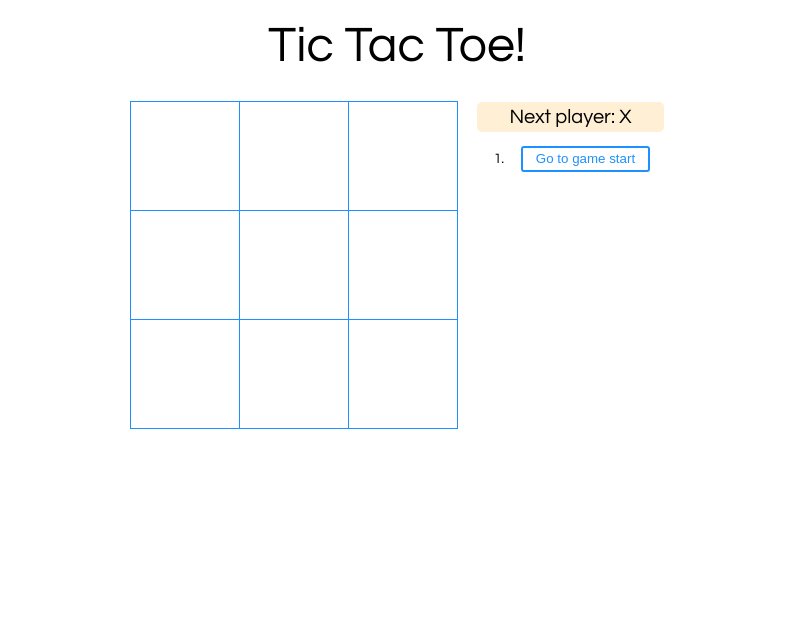
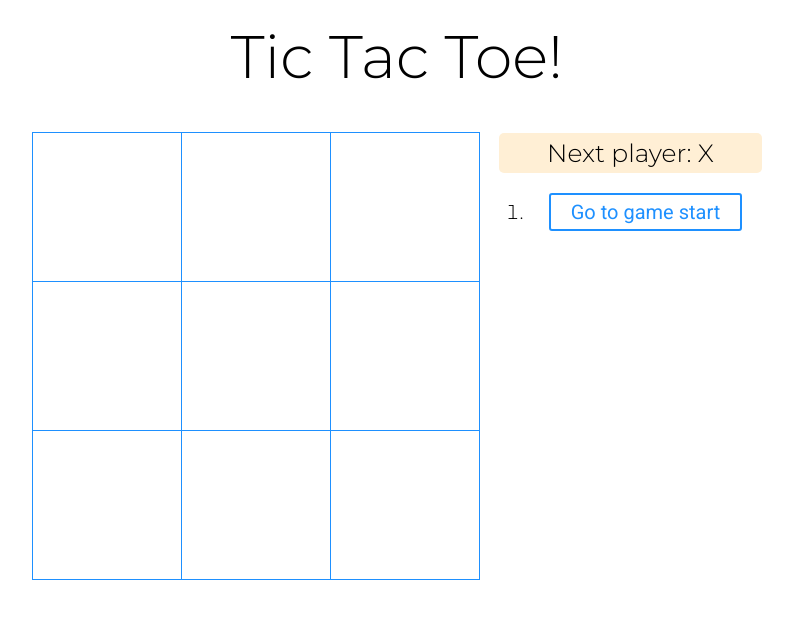
Before and after one commit to brentonjackson/tic-tac-toe, a React app: page / in a window 1280 px wide. Shown: the whole page, without its empty margins (243-1036 px from the left). Built offline with nearby package versions, Linux system fonts and the light colour scheme.

Commit message:
accounted for discrepencies in production and dev (sizing)

```diff
--- a/src/index.css
+++ b/src/index.css
@@ -1,5 +1,5 @@
 body {
-  font: 14px Montsterrat,"Century Gothic", Futura, sans-serif;
+  font: 14px Montserrat,"Century Gothic", Futura, sans-serif;
   margin: 20px;
 }
 
@@ -11,6 +11,7 @@ body {
 
 ol, ul {
   padding-left: 30px;
+  font-size: 20px;
 }
 
 li {
@@ -25,8 +26,8 @@ li {
 
 .title{
   text-align: center;
-  font-size: 50px;
-  margin-bottom: 30px;
+  font-size: 60px;
+  margin-bottom: 40px;
   font-weight: lighter;
 }
 
--- a/src/index.js
+++ b/src/index.js
@@ -11,6 +11,8 @@ const Button = styled.button`
   color: dodgerblue;
   margin: 0 1em;
   padding: 0.25em 1em;
+  font-family: Roboto;
+  font-size: 20px;
 
   &:focus {
     font-weight: bold;
@@ -22,15 +24,15 @@ const SquareButton = styled.button`
   border: 1px solid dodgerblue;
   color: dodgerblue;
   float: left;
-  font-size: 60px;
+  font-size: 65px;
   font-weight: bold;
   line-height: 34px;
-  height: 110px;
+  height: 150px;
   margin-right: -1px;
   margin-top: -1px;
   padding: 0;
   text-align: center;
-  width: 110px;
+  width: 150px;
 
   &:focus {
     outline: none;
@@ -39,7 +41,7 @@ const SquareButton = styled.button`
 
 const StatusDiv = styled.div`
 
-  font-size: 20px;
+  font-size: 25px;
   // font-weight: bold;
   background: papayawhip;
   border-radius: 5px;
```
